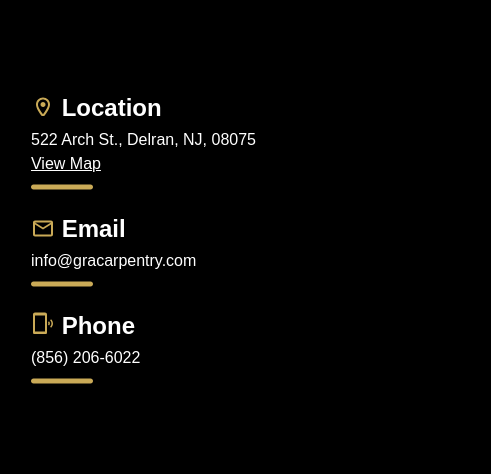
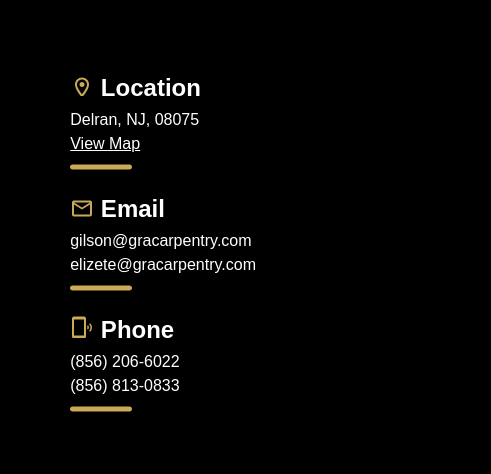
Before and after one commit to flaviasiv/gra-carpentry, a website: page services/customhomes.html in a window 1280 px wide. Shown: the part 2594-3068 px from the top of the page, 789-1280 px from the left. Drawn offline with nearby package versions, Linux system fonts and the light colour scheme.

Commit message:
correçao mapsinfo

```diff
--- a/css/style.css
+++ b/css/style.css
@@ -777,7 +777,7 @@
     justify-content: center;
     gap: 10px;
     margin: auto;
-    margin-top: 45px;
+    margin-top: 25px;
     list-style: none;
 }
 .mapinfo ul li h2{
--- a/services/customhomes.html
+++ b/services/customhomes.html
@@ -11,7 +11,7 @@
   <link rel="stylesheet" href="../css/footer.css">
   <link rel="stylesheet" href="../css/style.css">
   <title>Gra Carpentry - THE FRAMING EXPERTS</title>
-  <link rel="icon" type="image/x-icon" href="./assets/icon.png">
+  <link rel="icon" type="image/x-icon" href="../assets/icon.png">
   <meta name="author" content="Flavia Sigoli"/>
   <meta http-equiv="content-language" content="en-US" />
   <meta name="copyright" content="Copyright © 2024 Gra Carpentry" />
@@ -159,7 +159,7 @@
                 <h2><svg xmlns="http://www.w3.org/2000/svg" width="24" height="25" viewBox="0 -4 24 25" fill="none">
                   <path d="M12 7C12.663 7 13.2989 7.26339 13.7678 7.73223C14.2366 8.20107 14.5 8.83696 14.5 9.5C14.5 9.8283 14.4353 10.1534 14.3097 10.4567C14.1841 10.76 13.9999 11.0356 13.7678 11.2678C13.5356 11.4999 13.26 11.6841 12.9567 11.8097C12.6534 11.9353 12.3283 12 12 12C11.337 12 10.7011 11.7366 10.2322 11.2678C9.76339 10.7989 9.5 10.163 9.5 9.5C9.5 8.83696 9.76339 8.20107 10.2322 7.73223C10.7011 7.26339 11.337 7 12 7ZM12 2.5C13.8565 2.5 15.637 3.2375 16.9497 4.55025C18.2625 5.86301 19 7.64348 19 9.5C19 14.75 12 22.5 12 22.5C12 22.5 5 14.75 5 9.5C5 7.64348 5.7375 5.86301 7.05025 4.55025C8.36301 3.2375 10.1435 2.5 12 2.5ZM12 4.5C10.6739 4.5 9.40215 5.02678 8.46447 5.96447C7.52678 6.90215 7 8.17392 7 9.5C7 10.5 7 12.5 12 19.21C17 12.5 17 10.5 17 9.5C17 8.17392 16.4732 6.90215 15.5355 5.96447C14.5979 5.02678 13.3261 4.5 12 4.5Z" fill="#CAAA57"/>
                 </svg> Location</h2>
-               <p>522 Arch St., Delran, NJ, 08075</p>
+                <p>Delran, NJ, 08075</p>
                   <a href="https://maps.app.goo.gl/G8kYs4EPjEMkpb2P8" target="_blank">View Map</a>
               <br>
                   <svg xmlns="http://www.w3.org/2000/svg" width="62" height="22" viewBox="0 0 62 6" fill="none">
@@ -170,7 +170,8 @@
                 <h2><svg xmlns="http://www.w3.org/2000/svg" width="24" height="25" viewBox="0 -4 24 25" fill="none">
                   <path d="M22 6.5C22 5.4 21.1 4.5 20 4.5H4C2.9 4.5 2 5.4 2 6.5V18.5C2 19.6 2.9 20.5 4 20.5H20C21.1 20.5 22 19.6 22 18.5V6.5ZM20 6.5L12 11.5L4 6.5H20ZM20 18.5H4V8.5L12 13.5L20 8.5V18.5Z" fill="#CAAA57"/>
                 </svg> Email</h2>
-               <p>info@gracarpentry.com</p>
+                <p>
+                 gilson@gracarpentry.com <br> elizete@gracarpentry.com </p>
                     <svg xmlns="http://www.w3.org/2000/svg" width="62" height="22" viewBox="0 0 62 6" fill="none">
                       <path d="M0 3C0 1.61929 1.11929 0.5 2.5 0.5H59.5C60.8807 0.5 62 1.61929 62 3C62 4.38071 60.8807 5.5 59.5 5.5H2.5C1.11929 5.5 0 4.38071 0 3Z" fill="#CAAA57"/>
                     </svg>
@@ -179,7 +180,7 @@
                 <h2><svg xmlns="http://www.w3.org/2000/svg" width="24" height="25" viewBox="0 -2 24 25" fill="none">
                   <path d="M19.1 9.2C20.9 11 20.9 13.8 19.1 15.7L20.1 16.7C22.6 14.4 22.6 10.6 20.1 8.2L19.1 9.2ZM18 10.3L17 11.3C17.5 12 17.5 12.9 17 13.6L18 14.6C19.2 13.4 19.2 11.6 18 10.3ZM14 1.5H4C3.46957 1.5 2.96086 1.71071 2.58579 2.08579C2.21071 2.46086 2 2.96957 2 3.5V21.5C2 22.0304 2.21071 22.5391 2.58579 22.9142C2.96086 23.2893 3.46957 23.5 4 23.5H14C14.5304 23.5 15.0391 23.2893 15.4142 22.9142C15.7893 22.5391 16 22.0304 16 21.5V3.5C16 2.96957 15.7893 2.46086 15.4142 2.08579C15.0391 1.71071 14.5304 1.5 14 1.5ZM14 20.5H4V4.5H14V20.5Z" fill="#CAAA57"/>
                 </svg> Phone</h2>
-               <p>(856) 206-6022 </p>
+                <p>(856) 206-6022 <br> (856) 813-0833</p>
                     <svg xmlns="http://www.w3.org/2000/svg" width="62" height="22" viewBox="0 0 62 6" fill="none">
                       <path d="M0 3C0 1.61929 1.11929 0.5 2.5 0.5H59.5C60.8807 0.5 62 1.61929 62 3C62 4.38071 60.8807 5.5 59.5 5.5H2.5C1.11929 5.5 0 4.38071 0 3Z" fill="#CAAA57"/>
                     </svg>
```
Also changed, not shown: index.html (+3 -2 lines), services/apartamentcomplexcleaning.html (+2 -2 lines), services/commercialcleaning.html (+5 -4 lines), services/decking.html (+4 -3 lines), services/drywall.html (+4 -3 lines), services/finishcarpentry.html (+4 -3 lines), services/framing.html (+4 -3 lines), services/hallwaycleaning.html (+5 -4 lines), services/homeremodeling.html (+4 -3 lines), services/moveinoutcleaning.html (+5 -4 lines), services/officecleaning.html (+5 -4 lines), services/postconstructioncleaning.html (+5 -4 lines). Lines whose indentation alone changed are shown as unchanged.
